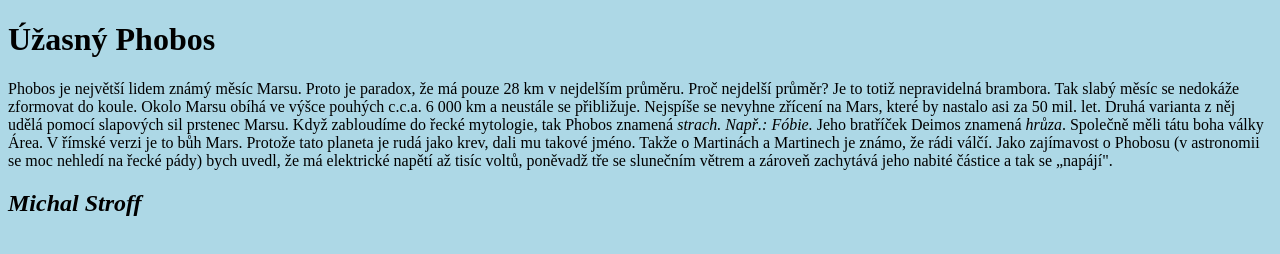
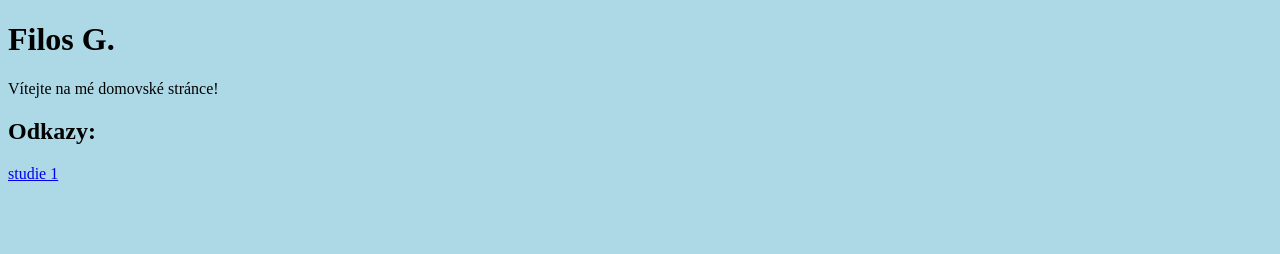
Before and after one commit to Filos-G/web, a plain HTML site: page index.html in a window 1280 px wide. Drawn offline with Linux system fonts and the light colour scheme.

Commit message:
Update index.html

```diff
--- a/index.html
+++ b/index.html
@@ -11,23 +11,13 @@
 
   <body>
 
-<h1>Úžasný Phobos</h1>
+<h1>Filos G.</h1>
 
  <p>
-Phobos je největší lidem známý měsíc Marsu. Proto je paradox, že má pouze 28 km v nejdelším průměru.
-Proč nejdelší průměr? Je to totiž nepravidelná brambora. Tak slabý měsíc se nedokáže zformovat do koule.
-Okolo Marsu obíhá ve výšce pouhých c.c.a. 6 000 km a neustále se přibližuje.
-Nejspíše se nevyhne zřícení na Mars, které by nastalo asi za 50 mil. let.
-Druhá varianta z něj udělá pomocí slapových sil prstenec Marsu.
- Když zabloudíme do řecké mytologie, tak Phobos znamená <i>strach.
-Např.: Fóbie.</i> Jeho bratříček Deimos znamená <i>hrůza</i>. Společně měli tátu boha války Área. V římské verzi je to bůh Mars.
-Protože tato planeta je rudá jako krev, dali mu takové jméno. Takže o Martinách a Martinech je známo, že rádi válčí.
-Jako zajímavost o Phobosu (v astronomii se moc nehledí na řecké pády) bych uvedl, že má elektrické napětí až tisíc voltů,
- poněvadž tře se slunečním větrem a zároveň zachytává jeho nabité částice a tak se „napájí".
+Vítejte na mé domovské stránce!
  </p>
-  <h2>
-<i>Michal Stroff</i>
-   </h2>
+<h2>Odkazy:</h2>
+	  <a href="https://filos-g.github.io/web/studie1.pdf">studie 1<a/>
 
   </body>
 </html>
```
